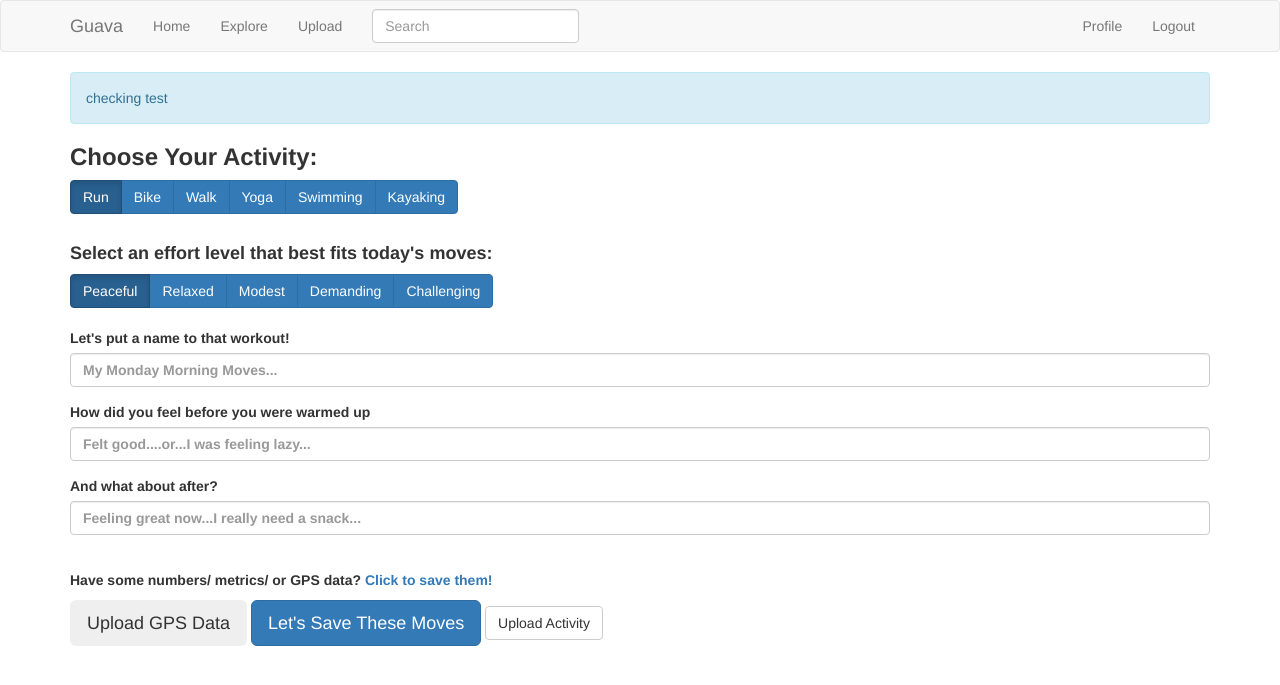
After one commit to t-markey/Guava--Strava-redesign, a Flask app: page /activities in a window 1280 px wide. The commit adds this page. Shown: the top 685 px of the page. Run offline with Flask 2, Linux system fonts and the light colour scheme; the visitor is signed in with stand-in values (Sample User, id 1); data comes from the database, SQL or seed files in the repository; both versions use the stored data as it was after the commit; some libraries are stand-ins or nearby versions.

Commit message:
setup entry page for workouts

```diff
--- a/guava/notapp/__init__.py
+++ b/guava/notapp/__init__.py
@@ -16,7 +16,7 @@ from flask_bootstrap import Bootstrap
 from flask_moment import Moment
 from elasticsearch import Elasticsearch
 
-
+DEBUG = True
 app = Flask(__name__)
 app.config.from_object(Config)
 db = SQLAlchemy(app)
--- a/guava/notapp/forms.py
+++ b/guava/notapp/forms.py
@@ -83,3 +83,20 @@ class ResetPasswordForm(FlaskForm):
     password2 = PasswordField(
         'Repeat Password', validators=[DataRequired(), EqualTo('password')])
     submit = SubmitField('Request Password Reset')
+
+
+class ActivityForm(FlaskForm):
+    # Need to add radio fields and gps to this ????
+    # add limit validators to match db
+
+    activity_title = StringField(
+        'Let\'s put a name to that workout!', validators=[DataRequired()])
+    feeling_before = StringField(
+        'How did you feel before you were warmed up', validators=[DataRequired()])
+    feeling_after = StringField(
+        'And what about after?', validators=[DataRequired()])
+    submit = SubmitField('Upload Activity')
+
+    #     'Upload some metrics if you have them (If you feel like it )')
+    # submit = SubmitField('Save this entry, eat some fruit')
+    # What got you motivated and moving today?'
--- a/guava/notapp/models.py
+++ b/guava/notapp/models.py
@@ -143,3 +143,33 @@ class Post(SearchableMixin, db.Model):
 
     def __repr__(self):
         return '<Post {}>'.format(self.body)
+
+# idk..........
+
+
+class Entry(Post):
+    enable_typechecks = False
+    __tablename__ = 'entry'
+    id = db.Column(db.Integer, primary_key=True)
+    entry_id = db.Column(db.ForeignKey(Post.user_id))
+    entryentry = db.relationship(
+        Post, backref=db.backref('entry', uselist=False))
+
+    # enable_typechecks = False
+    # ===============These from form wtf forms done?
+
+    choose_title = db.Column(db.String(90))
+    choose_warmedup = db.Column(db.String(90))
+    choose_cooldown = db.Column(db.String(90))
+
+# ===============These from radio and user uploda Not done?
+    # choose_activity = db.Column(db.String(90))
+    # choose_effort = db.Column(db.String(90))
+    # gps_data = db.Column(db.String(300))
+
+    __mapper_args__ = {
+        'polymorphic_identity': 'manager',
+        'concrete': False}
+
+    def __repr__(self):
+        return '<Post {}>'.format(self.body)
--- a/guava/notapp/routes.py
+++ b/guava/notapp/routes.py
@@ -14,12 +14,13 @@ from notapp.forms import EditProfileForm
 from notapp import routes, models, errors
 from notapp.forms import EmptyForm
 from notapp.forms import PostForm
-from notapp.models import Post
+from notapp.models import Post, Entry
 from notapp.forms import ResetPasswordRequestForm
 from notapp.email import send_password_reset_email
 from notapp.forms import ResetPasswordForm
 from flask import g
 from notapp.forms import SearchForm
+from notapp.forms import ActivityForm
 
 
 @app.before_request
@@ -228,3 +229,19 @@ def search():
         if page > 1 else None
     return render_template('search.html', title=('Search'), posts=posts,
                            next_url=next_url, prev_url=prev_url)
+
+
+@app.route('/activities', methods=['GET', 'POST'])
+@login_required
+def activities():
+    form = ActivityForm()
+    flash('checking test ')
+    if form.validate_on_submit():
+        post = Entry(choose_title=form.activity_title.data, choose_warmedup=form.feeling_before.data,
+                     choose_cooldown=form.feeling_after.data,  author=current_user)
+
+        db.session.add(post)
+        db.session.commit()
+        flash('Your post is now live!')
+        return redirect(url_for('explore'))
+    return render_template('activities.html', form=form)
--- /dev/null
+++ b/guava/notapp/templates/activities.html
@@ -0,0 +1,91 @@
+{% extends "base.html" %}
+{% import 'bootstrap/wtf.html' as wtf %}
+
+{% block title %}
+Stay Active!
+{% endblock %}
+
+{% block app_content %}
+<h3><b>Choose Your Activity:</h3>
+</p>
+
+<div>
+    <form>
+        <div class="btn-group btn-group-toggle" data-toggle="buttons">
+            <label class="btn btn-primary active">
+                <input type="radio" name="options" id="Run" autocomplete="off" checked> Run
+            </label>
+            <label class="btn btn-primary">
+                <input type="radio" name="options" id="Bike" autocomplete="off"> Bike
+            </label>
+            <label class="btn btn-primary">
+                <input type="radio" name="options" id="Walk" autocomplete="off"> Walk
+            </label>
+            <label class="btn btn-primary">
+                <input type="radio" name="options" id="Yoga" autocomplete="off"> Yoga
+            </label>
+            <label class="btn btn-primary">
+                <input type="radio" name="options" id="Swimming" autocomplete="off"> Swimming
+            </label>
+            <label class="btn btn-primary">
+                <input type="radio" name="options" id="Kayaking" autocomplete="off"> Kayaking
+            </label>
+        </div>
+    </form>
+    <br>
+
+</div>
+
+<div>
+    <h4><b>Select an effort level that best fits today's moves:</b></h4>
+    <form>
+        <div class="btn-group btn-group-toggle" data-toggle="buttons">
+            <label class="btn btn-primary active">
+                <input type="radio" name="options" id="Run" autocomplete="off" checked> Peaceful
+            </label>
+            <label class="btn btn-primary">
+                <input type="radio" name="options" id="Bike" autocomplete="off"> Relaxed
+            </label>
+            <label class="btn btn-primary">
+                <input type="radio" name="options" id="Walk" autocomplete="off"> Modest
+            </label>
+            <label class="btn btn-primary">
+                <input type="radio" name="options" id="Yoga" autocomplete="off"> Demanding
+            </label>
+            <label class="btn btn-primary">
+                <input type="radio" name="options" id="Swimming" autocomplete="off"> Challenging
+            </label>
+
+    </form>
+</div>
+<br>
+
+<div class='activity'>
+    <form action="" method="post">
+        {{ form.hidden_tag() }}
+        <d1>
+
+            {{ wtf.form_field(form.activity_title, class='form-control', placeholder='My Monday Morning Moves...') }}
+            {{ wtf.form_field(form.feeling_before, class='form-control', placeholder='Felt good....or...I was feeling lazy...') }}
+            {{ wtf.form_field(form.feeling_after, class='form-control', placeholder='Feeling great now...I really need a snack...') }}
+        </d1>
+
+        <br>
+        <p>
+            Have some numbers/ metrics/ or GPS data?
+            <a href="{{ url_for('reset_password_request') }}">Click to save them!</a>
+        </p>
+
+        <button type="button" class="btn btn-secondary btn-lg">Upload GPS Data</button>
+        <button type="button" class="btn btn-primary btn-lg">Let's Save These Moves</button>
+
+
+        {{ form.submit( class_='btn btn-default') }}
+
+
+
+
+    </form>
+
+</div>
+{% endblock %}
--- a/guava/notapp/templates/base.html
+++ b/guava/notapp/templates/base.html
@@ -21,6 +21,7 @@
             <ul class="nav navbar-nav">
                 <li><a href="{{ url_for('index') }}">Home</a></li>
                 <li><a href="{{ url_for('explore') }}">Explore</a></li>
+                <li><a href="{{ url_for('activities') }}">Upload</a></li>
             </ul>
             {% if g.search_form %}
             <form class="navbar-form navbar-left" method="get" action="{{ url_for('search') }}">
```
Also changed, not shown: guava/migrations/versions/ad660d5d3961_entry_addition.py (added, +38 -0 lines), guava/app.db.
